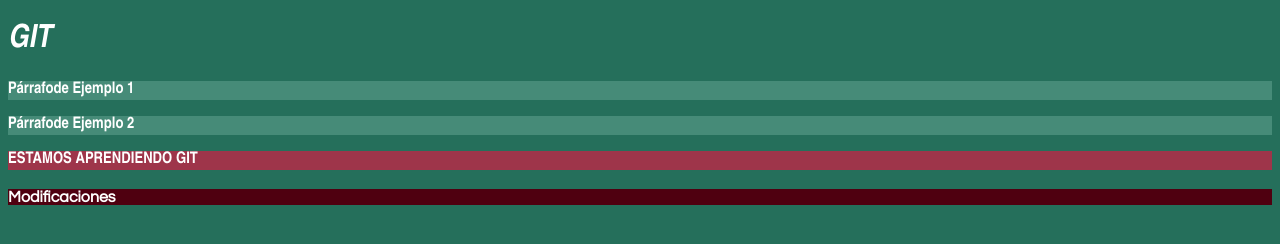
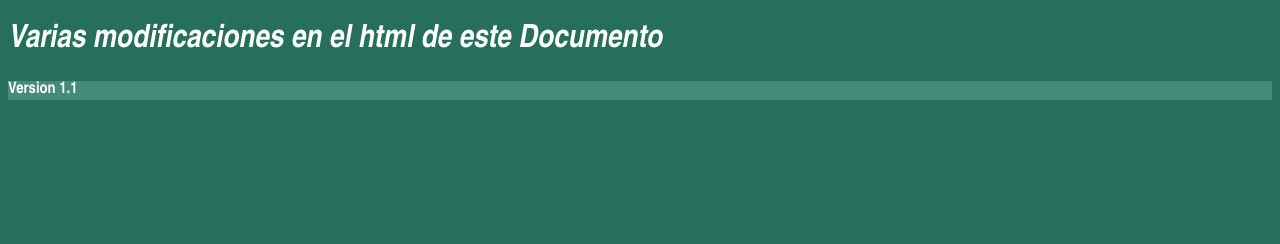
Before and after one commit to BMDELGADO12/pruebaGit2, a plain HTML site: page nueva_funcionalidad.html in a window 1280 px wide. Drawn offline with Linux system fonts and the light colour scheme; files that its build step writes are made by us from their sources.

Commit message:
Segunda Vez Modificado

```diff
--- a/nueva_funcionalidad.html
+++ b/nueva_funcionalidad.html
@@ -6,11 +6,8 @@
 	<title>CSS ejemplo 3</title>
 </head>
 	<body>
-		<h1>GIT</h1>
-		<p>P&aacute;rrafode Ejemplo 1</p>
-		<p>P&aacute;rrafode Ejemplo 2</p>
-		<div class="resaltado">ESTAMOS APRENDIENDO GIT</div>
-			<br>
-			<div class="nuevaClaseCss"> Modificaciones</div>
+		<h1>Varias modificaciones en el html de este Documento</h1>
+
+		<p>	Version 1.1</p>
 	</body>
 </html>
```
